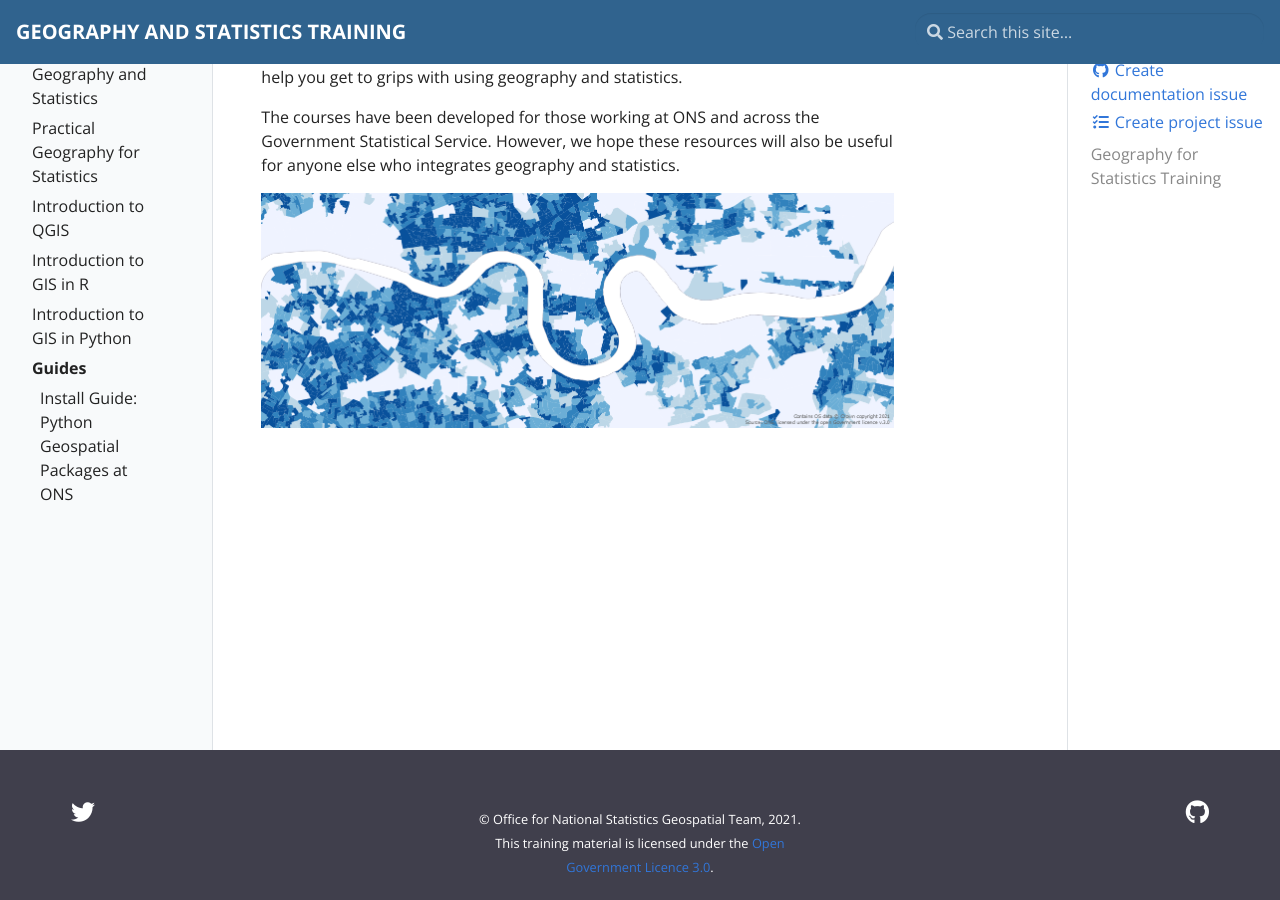
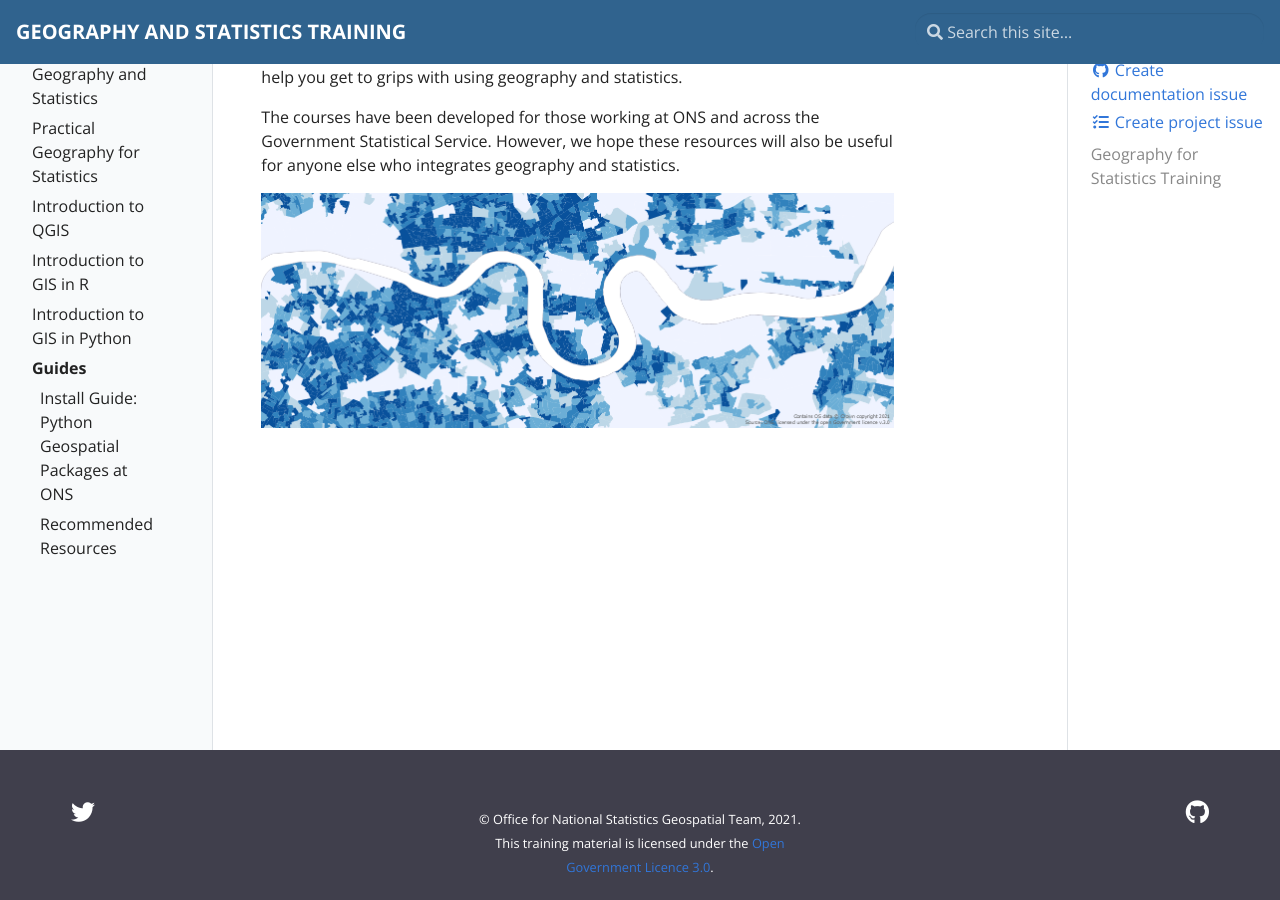
Before and after one commit to ONSgeo/geospatial-training, a Jekyll site: the page built from pages/index.md, in a window 1280 px wide and 900 px high, scrolled down 134 px. Built offline with Jekyll 4.4.1, drawn with Linux system fonts in a browser that asks for light colours.

Commit message:
added resources link

```diff
--- a/_data/toc.yml
+++ b/_data/toc.yml
@@ -59,3 +59,5 @@
   links:
     - title: "Install Guide: Python Geospatial Packages at ONS"
       url: "docs/guides/python_install"
+    - title: "Recommended Resources"
+      url: "docs/guides/resources"
```
